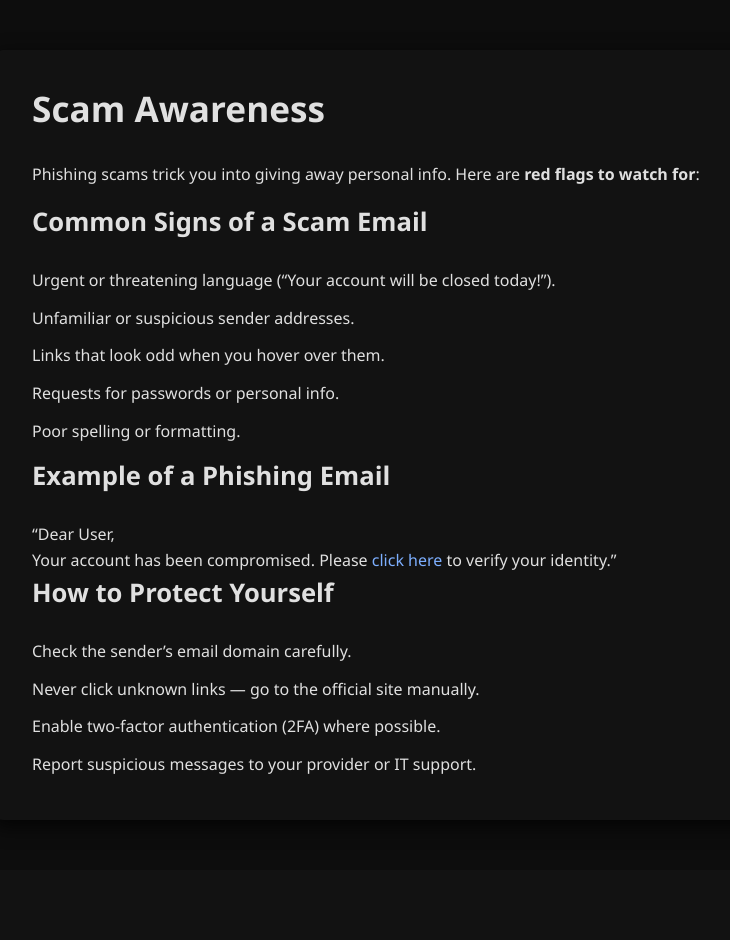
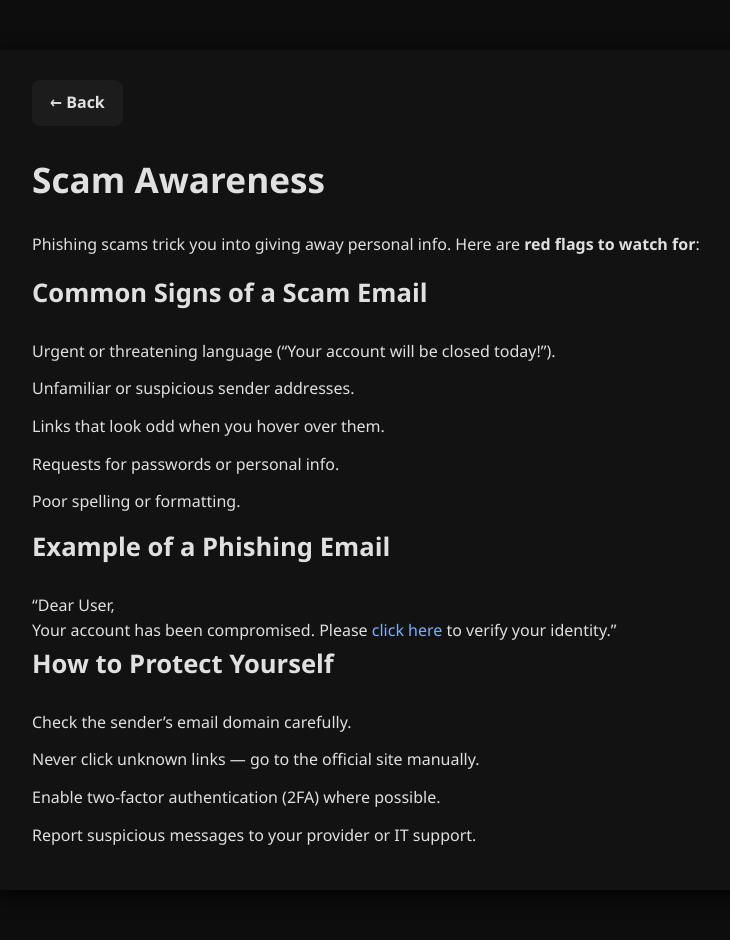
Before and after one commit to zach123abc/Hackathon-CyberSheild, a Flask app: page /scam-awareness in a window 1280 px wide. Shown: the part 69-1009 px from the top of the page, without its empty margins (198-928 px from the left). Before the commit the page ends 890 px from the top, so only its background shows below. Run offline with Flask 3, Linux system fonts and the light colour scheme.

Commit message:
Update scam_awareness.html

```diff
--- a/templates/scam_awareness.html
+++ b/templates/scam_awareness.html
@@ -3,6 +3,8 @@
 {% block title %}Scam Awareness{% endblock %}
 
 {% block content %}
+<a class="back-btn" href="{{ url_for('menu') }}">← Back</a>
+
 <h1>Scam Awareness</h1>
 
 <p>Phishing scams trick you into giving away personal info. Here are <strong>red flags to watch for</strong>:</p>
```
